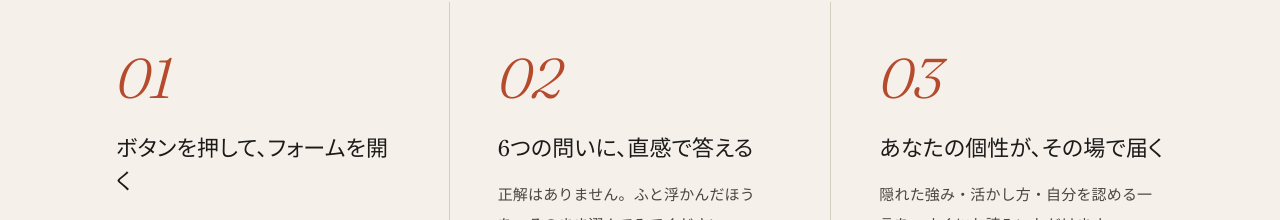
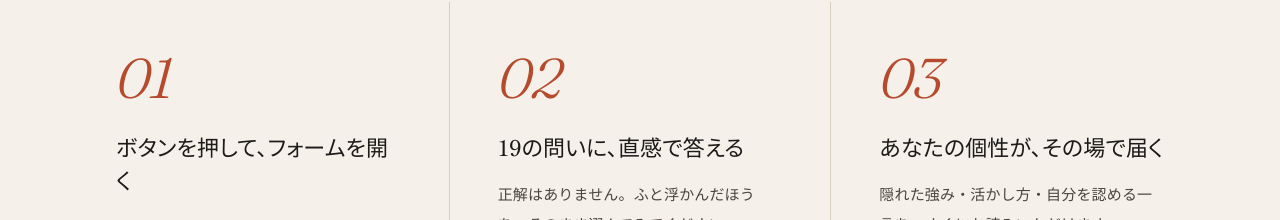
Before and after one commit to popmom/personality-diagnosis-lp, a Next.js app: page / in a window 1280 px wide. Shown: the part 4875-5095 px from the top of the page. Built offline with nearby package versions, Linux system fonts and the light colour scheme; no server answers.

Commit message:
Update step title from '6つの問い' to '19の問い'

```diff
--- a/src/components/Steps.tsx
+++ b/src/components/Steps.tsx
@@ -8,7 +8,7 @@ const steps = [
   },
   {
     num: "02",
-    title: "6つの問いに、直感で答える",
+    title: "19の問いに、直感で答える",
     body: "正解はありません。ふと浮かんだほうを、そのまま選んでみてください。",
   },
   {
```
